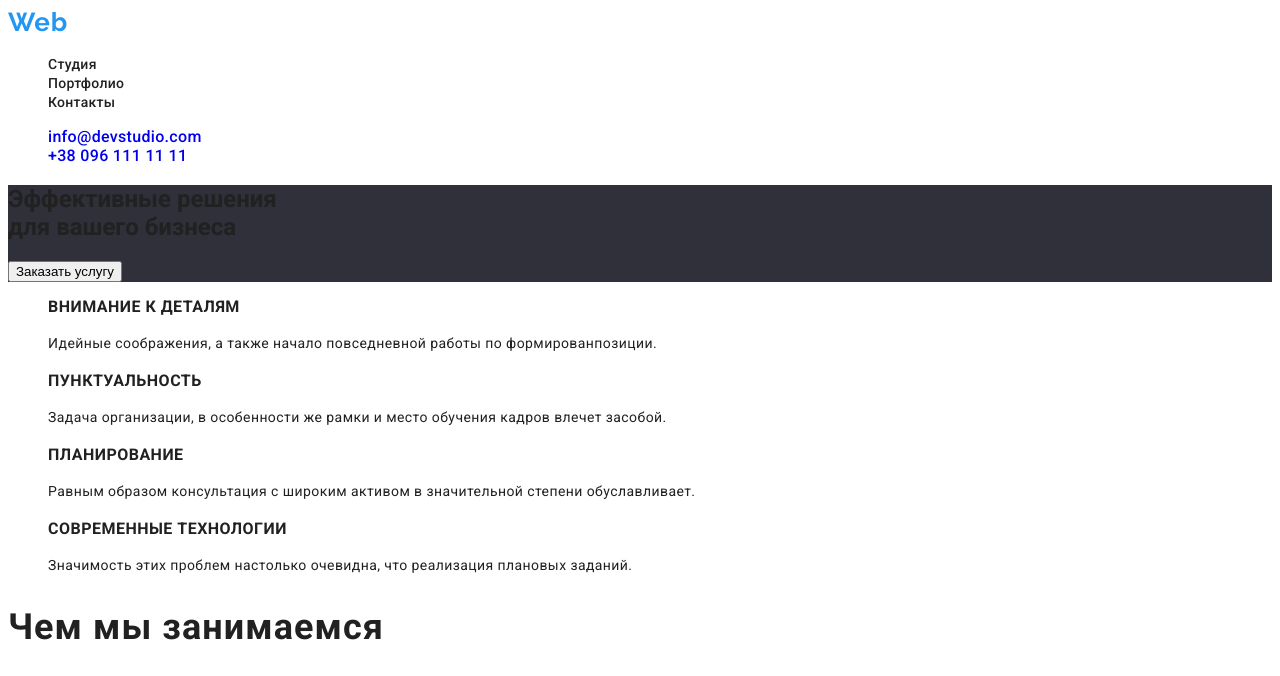
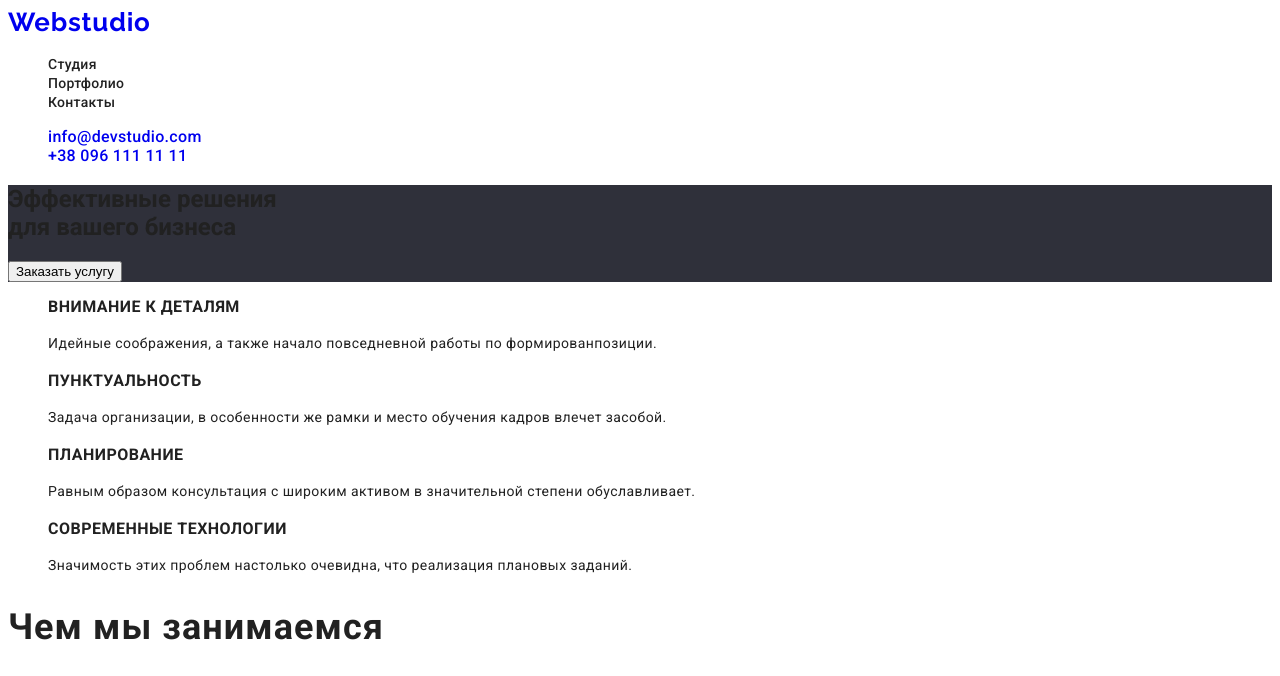
Before and after one commit to Evgenii-lab/goit-markup-hw-02, a plain HTML site: page index.html in a window 1280 px wide. Shown: the top 676 px of the page. Drawn offline with Linux system fonts and the light colour scheme.

Commit message:
goit-markup-hw-02

```diff
--- a/css/styles.css
+++ b/css/styles.css
@@ -15,11 +15,11 @@ body {
   font-size: 26px;
   line-height: 1.15;
   font-style: normal;
-  color: var(--text-color);
+--text-color: #212121;
   letter-spacing: 0.03em;
 }
 span {
-  color: var(--color-link);
+  --color-link: #2196f3;
 }
 ul,
 li,
@@ -151,7 +151,6 @@ h2,
 .besement_contacts {
   background-color: var(--color-font);
 }
-footer,
 .logo_studio {
-  color: var(--main-color);
+--text-color: #212121;
 }
```
Also changed, not shown: portfolio.html (+2 -2 lines).
